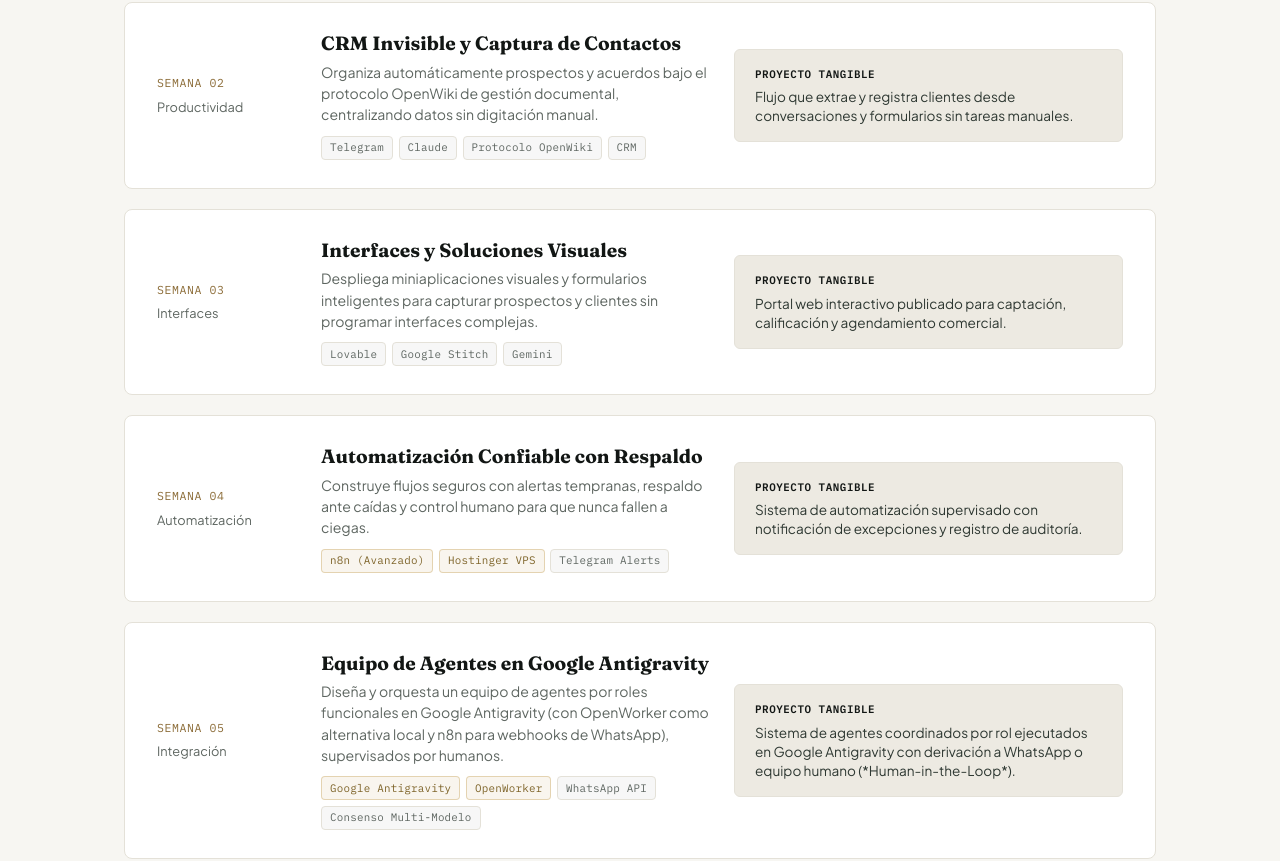
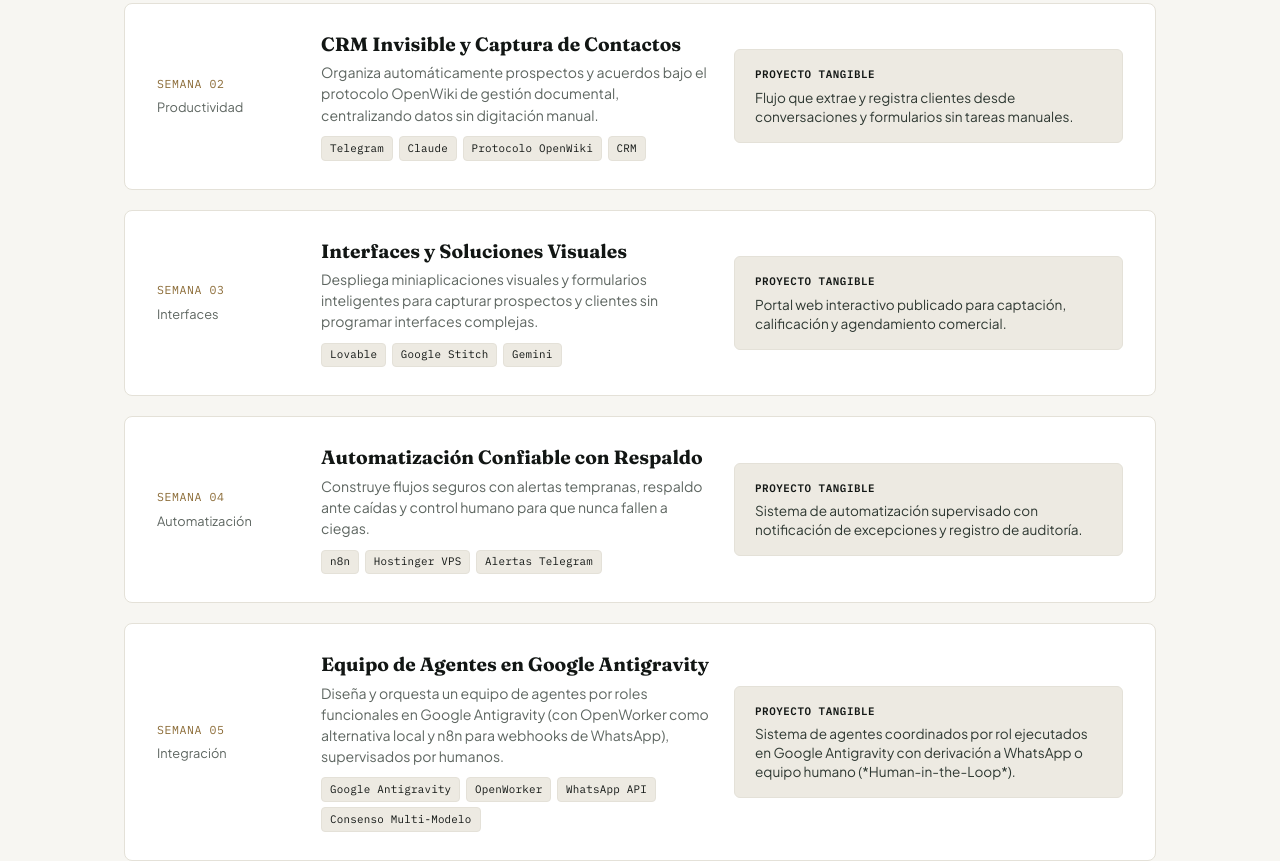
Before and after one commit to willkwolf/automatizar-con-ia-, a plain HTML site: page index.html in a window 1280 px wide. Shown: the part 2268-3129 px from the top of the page. Drawn offline with Linux system fonts and the light colour scheme.

Commit message:
style: remove intimidating advanced labels and unify tech tag presentation

```diff
--- a/index.html
+++ b/index.html
@@ -463,20 +463,14 @@
       display: inline-flex;
       align-items: center;
       gap: 0.25rem;
-      background: rgba(0, 0, 0, 0.03);
+      background: var(--accent-soft);
       border: 1px solid var(--border);
-      padding: 0.15rem 0.5rem;
+      padding: 0.16rem 0.5rem;
       border-radius: 4px;
       font-family: var(--font-mono);
       font-size: 0.68rem;
-      color: var(--muted);
+      color: var(--ink);
       letter-spacing: 0.02em;
-    }
-
-    .tech-tag.advanced {
-      border-color: rgba(197, 160, 89, 0.4);
-      background: rgba(197, 160, 89, 0.1);
-      color: #7d6328;
     }
 
     /* Pricing Section */
@@ -1236,9 +1230,9 @@
             <h3>Automatización Confiable con Respaldo</h3>
             <p>Construye flujos seguros con alertas tempranas, respaldo ante caídas y control humano para que nunca fallen a ciegas.</p>
             <div class="module-tech-tags">
-              <span class="tech-tag advanced">n8n (Avanzado)</span>
-              <span class="tech-tag advanced">Hostinger VPS</span>
-              <span class="tech-tag">Telegram Alerts</span>
+              <span class="tech-tag">n8n</span>
+              <span class="tech-tag">Hostinger VPS</span>
+              <span class="tech-tag">Alertas Telegram</span>
             </div>
           </div>
           <div class="module-deliverable">
@@ -1256,8 +1250,8 @@
             <h3>Equipo de Agentes en Google Antigravity</h3>
             <p>Diseña y orquesta un equipo de agentes por roles funcionales en Google Antigravity (con OpenWorker como alternativa local y n8n para webhooks de WhatsApp), supervisados por humanos.</p>
             <div class="module-tech-tags">
-              <span class="tech-tag advanced">Google Antigravity</span>
-              <span class="tech-tag advanced">OpenWorker</span>
+              <span class="tech-tag">Google Antigravity</span>
+              <span class="tech-tag">OpenWorker</span>
               <span class="tech-tag">WhatsApp API</span>
               <span class="tech-tag">Consenso Multi-Modelo</span>
             </div>
```
